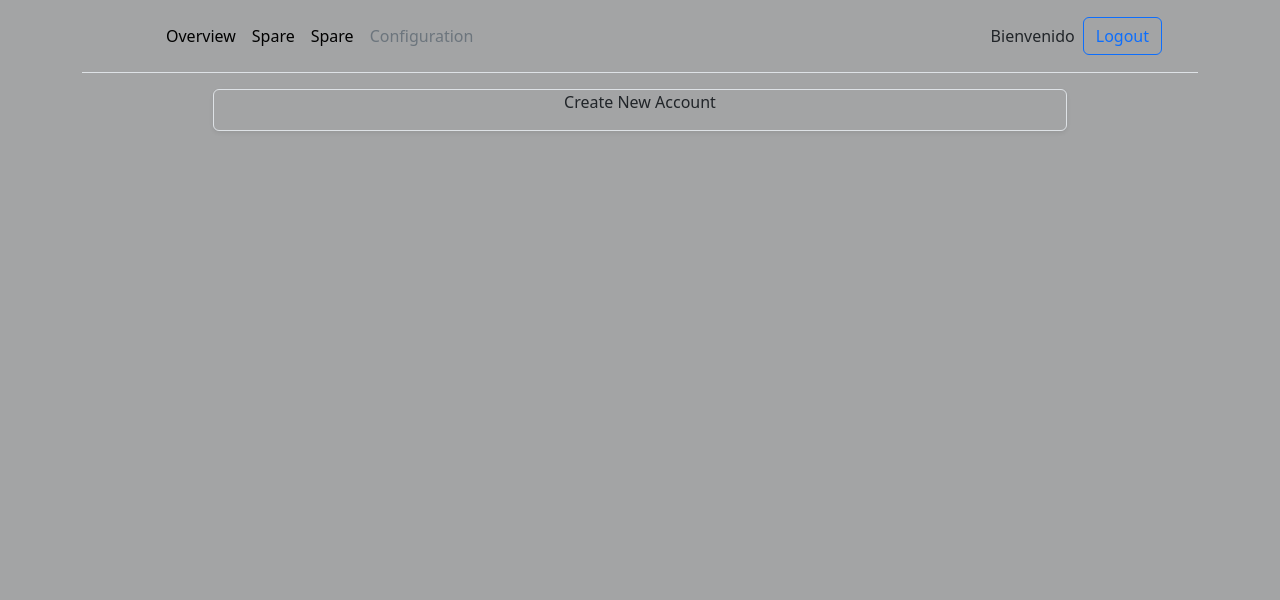
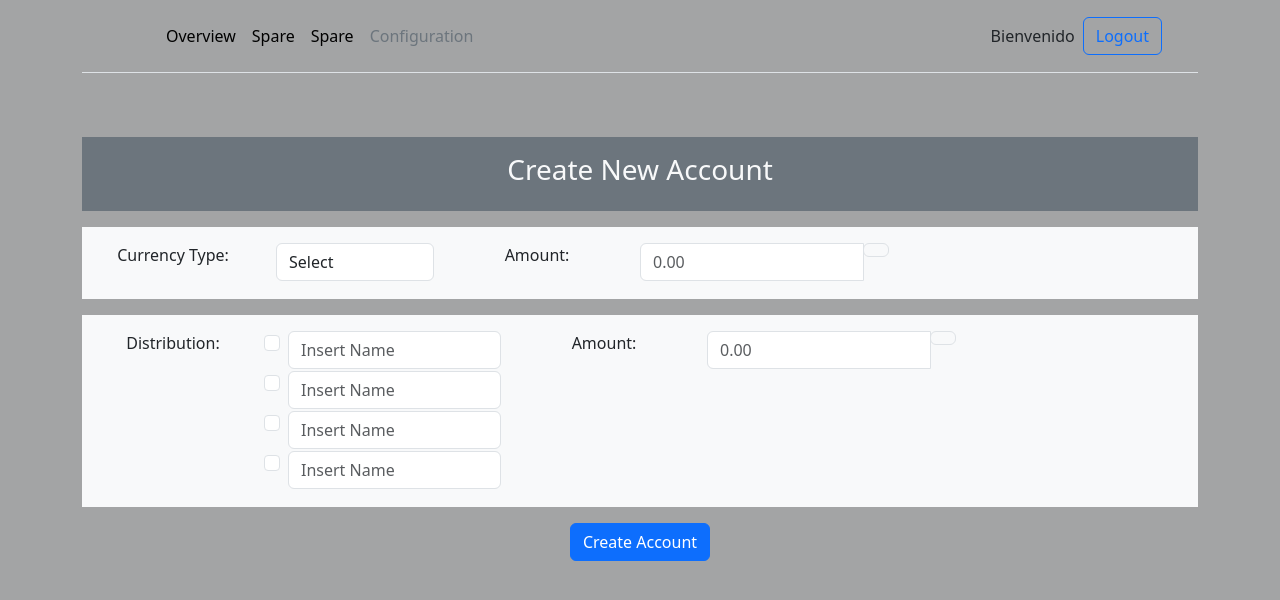
Before and after one commit to TutoVilla/AdminApp, a Flask app: template templates/views/config.html in a window 1280 px wide. Shown: the top 600 px of the page. Run offline with Flask 3, Linux system fonts and the light colour scheme; the template is opened without the code that fills it, so the values that code supplies are empty; parts of the project's set-up code (start-up, migrations or seed data) failed here and were passed over; some libraries are stand-ins or nearby versions.

Commit message:
GUI updates

```diff
--- a/app.py
+++ b/app.py
@@ -60,7 +60,17 @@ def home():
 @app.route('/conf', methods=['GET','POST'])
 @login_required
 def conf():
-    return render_template('views/config.html')
+    if request.method == 'GET':
+
+        return render_template('views/config.html')
+    else:
+        a = request.form['amount']
+        print(type(a))
+        print(a)
+        b = request.form['currency_type']
+        print(b)
+        return render_template('home.html')
+
 
 def status_401(error):
     return redirect(url_for('login'))
--- a/templates/views/config.html
+++ b/templates/views/config.html
@@ -27,11 +27,91 @@
 
 {% block body %}
 <div class="d-flex justify-content-center align-items-center">
-  <div class="col-md-8">
-    <div class="row g-0 border rounded overflow-hidden flex-md-row mb-4 shadow-sm h-md-250 position-relative">
-      <p>Create New Account</p>
+  <div class="container my-5">
+    <div class="bg-secondary text-light py-3">
+        <h3 class="text-center">Create New Account</h3>
     </div>
+    <form action="/conf" method="POST" >
+     <!--First Block-->
+      <div class="bg-light py-3 my-3">
+        <div class="container">
+          <div class="row col-sm-12">
+            <div class="col-sm-2">
+              <p class="font-weight-bold">Currency Type:</p>
+            </div>
+            <div class="col-sm-2">
+              <select class="form-control" name="currency_type" id="currency_type" placeholder="currency_type">
+                <option value="...">Select</option>
+                <option value="$">$ Dolars</option>
+                <option value="£">£ Pounds</option>
+                <option value="€">€ Euros</option>
+              </select>
+              </div>
+              <div class="col-sm-2">
+                <p class="font-weight-bold">Amount:</p>
+              </div>
+              <div class="col-sm-3">
+                <div class="input-group">
+                  <input type="number" step="0.01" class="form-control"
+                  placeholder="0.00" aria-label="Amount" name="amount" id="amount" placeholder="amount">
+                    <div class="input-group-append">
+                      <span class="input-group-text input-group-append" id="currency_symbol"></span>
+                    </div>
+                </div>
+              </div>
+            </div>
+        </div>
+      </div>
+    <!--Second Block-->
+      <div class="bg-light py-3 my-3">
+        <div class="container">
+          <div class="row col-sm-12">
+            <div class="col-sm-2">
+              <p class="font-weight-bold">Distribution:</p>
+            </div>
+            <div class="row col-sm-3">
+
+              {% for i in range(4) %}
+              <div class="form-check">
+                <input class="form-check-input" type="checkbox" value="" id="flexCheck{{ i }}">
+                <label class="form-check-label" for="flexCheck{{ i }}">
+                  <input type="string" class="form-control"
+                    placeholder="Insert Name" aria-label="Name" name="Name{{ i }}" id="Name{{ i }}">
+                </label>
+              </div>
+            {% endfor %}
+
+            </div>
+              <div class="col-sm-2">
+                <p class="font-weight-bold">Amount:</p>
+              </div>
+              <div class="col-sm-3">
+                <div class="input-group">
+                  <input type="number" step="0.01" class="form-control"
+                  placeholder="0.00" aria-label="Amount" name="amount" id="amount">
+                    <div class="input-group-append">
+                      <span class="input-group-text input-group-append" id="currency_symbol"></span>
+                    </div>
+                </div>
+              </div>
+            </div>
+        </div>
+      </div>
+      <div class="container text-center">
+        <input type="hidden" name="csrf_token" value="{{ csrf_token() }}">
+        <button type="submit" class="btn btn-primary" id="submit_button">Create Account</button>
+      </div>
+    </form>
+
+      <script src="https://code.jquery.com/jquery-3.2.1.slim.min.js"></script>
+      <script>
+          $(document).ready(function() {
+              $('#currency_type').change(function() {
+                  var selected_currency = $(this).val();
+                  $('#currency_symbol').text(selected_currency);
+              });
+          });
+      </script>
   </div>
-</div>
 
 {% endblock %}
```
Also changed, not shown: templates/layout.html (line endings or trailing spaces).
